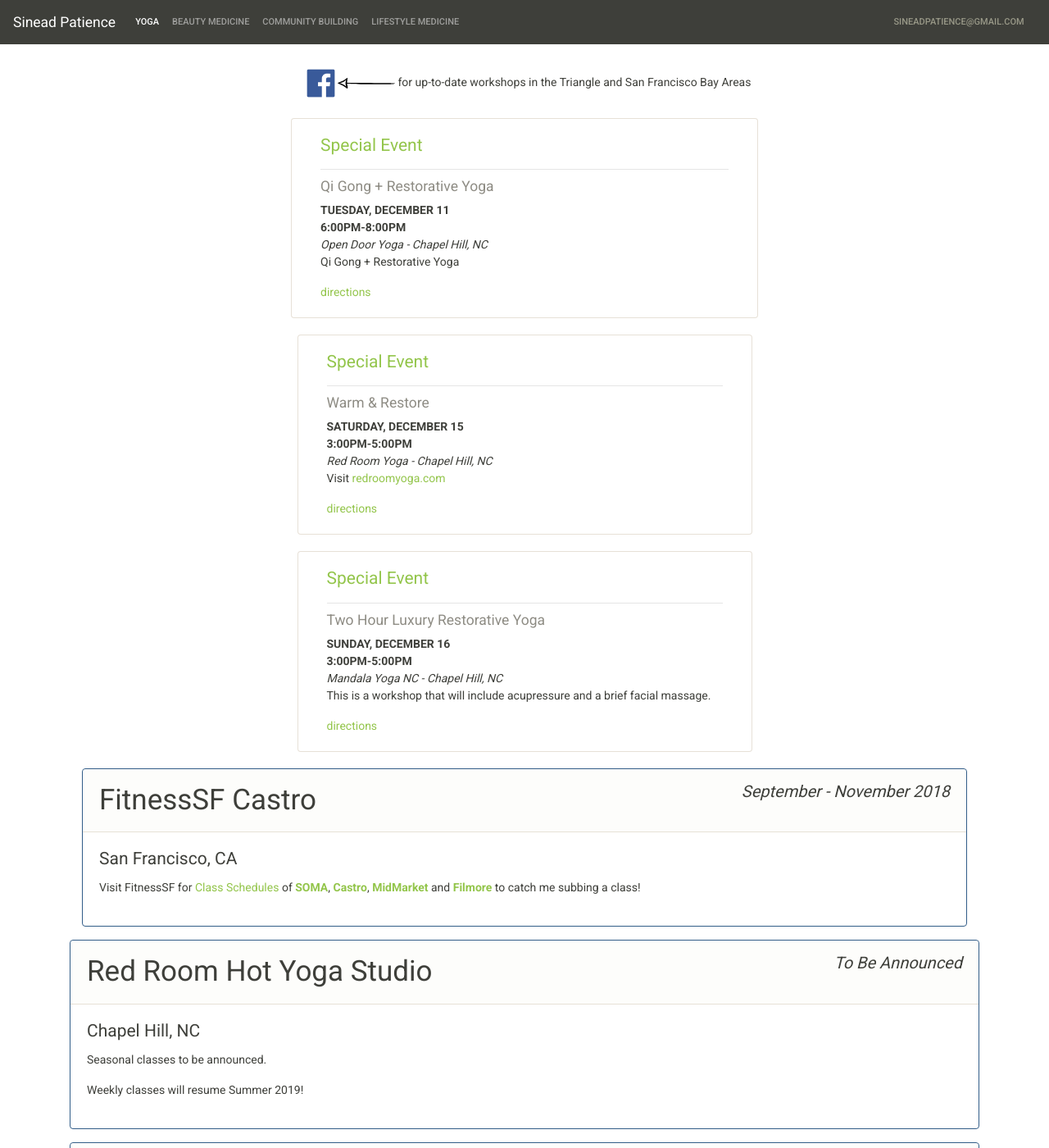
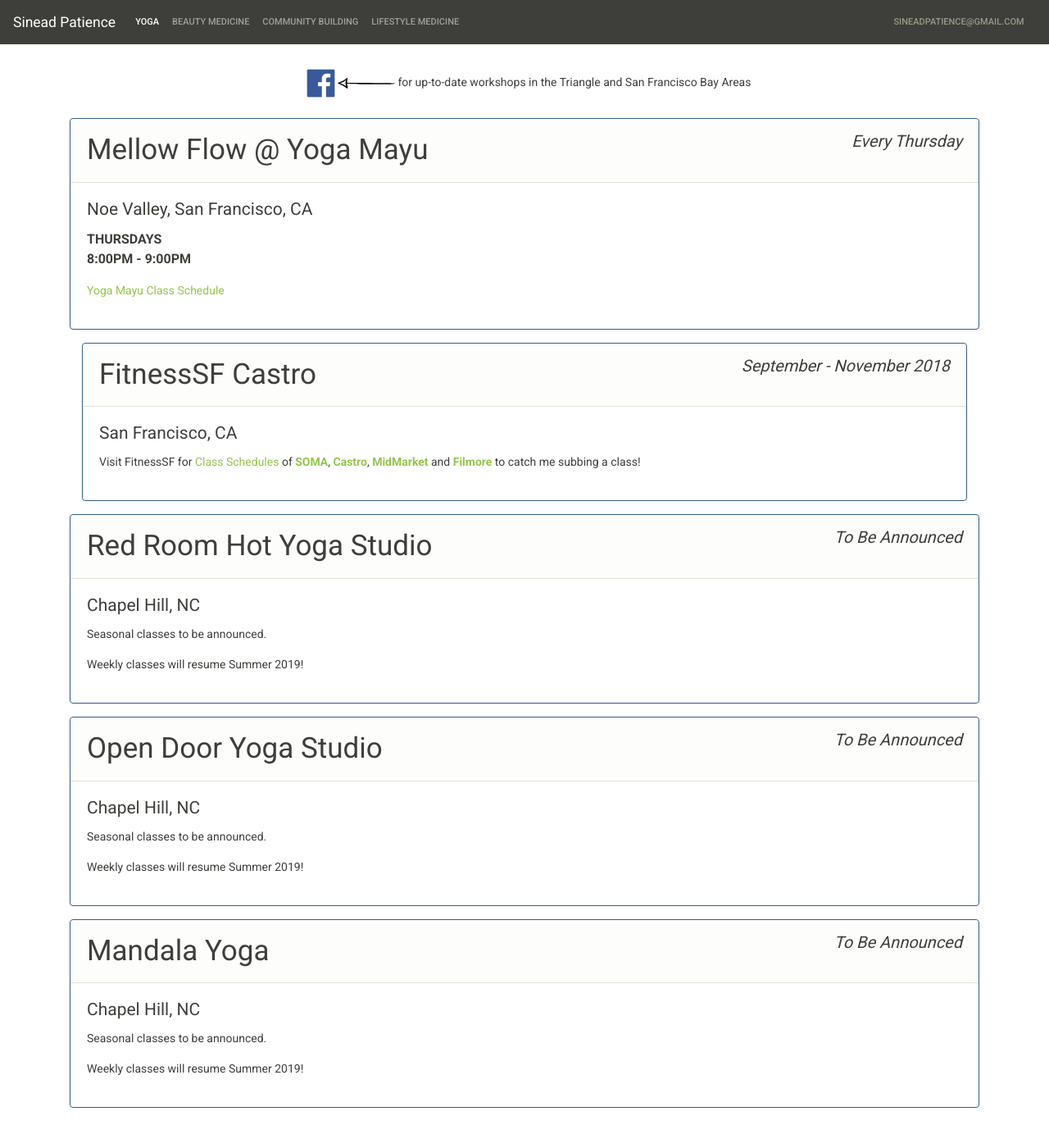
Before and after one commit to sineadpatience/sineadpatience.github.io, a Jekyll site: the page built from yoga.md, in a window 1280 px wide and 1400 px high. Shown: the whole window at 82% size. Built offline with Jekyll 4.4.1, drawn with Linux system fonts in a browser that asks for light colours.

Commit message:
updated yoga page with latest classes | added event to lifestyle medicine

```diff
--- a/_layouts/yoga.html
+++ b/_layouts/yoga.html
@@ -62,7 +62,7 @@
   <div class="row" id="top-card-row">
 
       <!--use below for special events-->
-      <div class="card special-events col-xs-12 col-sm-6 offset-sm-3">
+<!--       <div class="card special-events col-xs-12 col-sm-6 offset-sm-3">
           <div class="card-body">
               <h4 class="card-title special-event-title">Special Event</h4>
               <hr>
@@ -71,42 +71,13 @@
                   <b>TUESDAY, DECEMBER 11</b><br>
                   <b>6:00PM-8:00PM</b><br>
                   <i>Open Door Yoga - Chapel Hill, NC</i><br>
-                  Qi Gong + Restorative Yoga </p>
+                  Qi Gong + Restorative Yoga </p> -->
               <!-- <a href="http://triangleyoga.com/TheHeartSystem.htm" class="card-link">sign up</a> -->
-              <a href="https://goo.gl/maps/3JphXaMWHHM2" class="card-link">directions</a>
+<!--               <a href="https://goo.gl/maps/3JphXaMWHHM2" class="card-link">directions</a>
           </div>
       </div>
-  </div>
+  </div> -->
 
-  <div class="card special-events col-xs-12 col-sm-6 offset-sm-3">
-          <div class="card-body">
-              <h4 class="card-title special-event-title">Special Event</h4>
-              <hr>
-              <h5 class="card-subtitle mb-2 text-muted">Warm &amp; Restore</h5>
-              <p class="card-text">
-                  <b>SATURDAY, DECEMBER 15</b><br>
-                  <b>3:00PM-5:00PM</b><br>
-                  <i>Red Room Yoga - Chapel Hill, NC</i><br>
-                  Visit <a href="http://www.redroomyoga.com">redroomyoga.com</a> </p>
-              <!-- <a href="http://triangleyoga.com/TheHeartSystem.htm" class="card-link">sign up</a> -->
-              <a href="https://goo.gl/maps/UTj6bracSb72" class="card-link">directions</a>
-          </div>
-      </div>
-
-       <div class="card special-events col-xs-12 col-sm-6 offset-sm-3">
-          <div class="card-body">
-              <h4 class="card-title special-event-title">Special Event</h4>
-              <hr>
-              <h5 class="card-subtitle mb-2 text-muted">Two Hour Luxury Restorative Yoga</h5>
-              <p class="card-text">
-                  <b>SUNDAY, DECEMBER 16</b><br>
-                  <b>3:00PM-5:00PM</b><br>
-                  <i>Mandala Yoga NC - Chapel Hill, NC</i><br>
-                  This is a workshop that will include acupressure and a brief facial massage. </p>
-              <!-- <a href="http://triangleyoga.com/TheHeartSystem.htm" class="card-link">sign up</a> -->
-              <a href="https://goo.gl/maps/wvgALFSUBmR2" class="card-link">directions</a>
-          </div>
-      </div>
 
   <!--<div class="row">-->
    <!--<div class="col-sm-12 col-md-12 col-lg-12">-->
@@ -121,6 +92,22 @@
   <!--</div>-->
 
   <!-- end row -->
+
+  <div class="col-sm-12 col-md-12 col-lg-12">
+  <div class="card border-primary mb-3" style="max-width: 100rem;">
+    <div class="card-header">Mellow Flow @ Yoga Mayu<span class="float-right class-dates"><em>Every Thursday</em></span></div>
+    <div class="card-body">
+      <h4 class="card-title">Noe Valley, San Francisco, CA</h4>
+      <!--<p class="card-text"><em><b>Coming Soon</b></em></p>-->
+          <p class="card-text class-times"><b>THURSDAYS</b><br>
+          <b>8:00PM - 9:00PM</b><br>
+          <p><a href="https://www.yogamayu.com/class-schedule/">Yoga Mayu Class Schedule</a>
+          </p>
+    </div>
+  </div>
+  </div>
+</div> <!-- use if top card -->
+<!-- end row -->
 
 <!--   <div class="row" id="top-card-row"> -->
   <div class="col-sm-12 col-md-12 col-lg-12">
```
Also changed, not shown: _layouts/lifestyle-medicine.html (+3 -4 lines), assets/images/food-and-mood-april-14.png (added).
